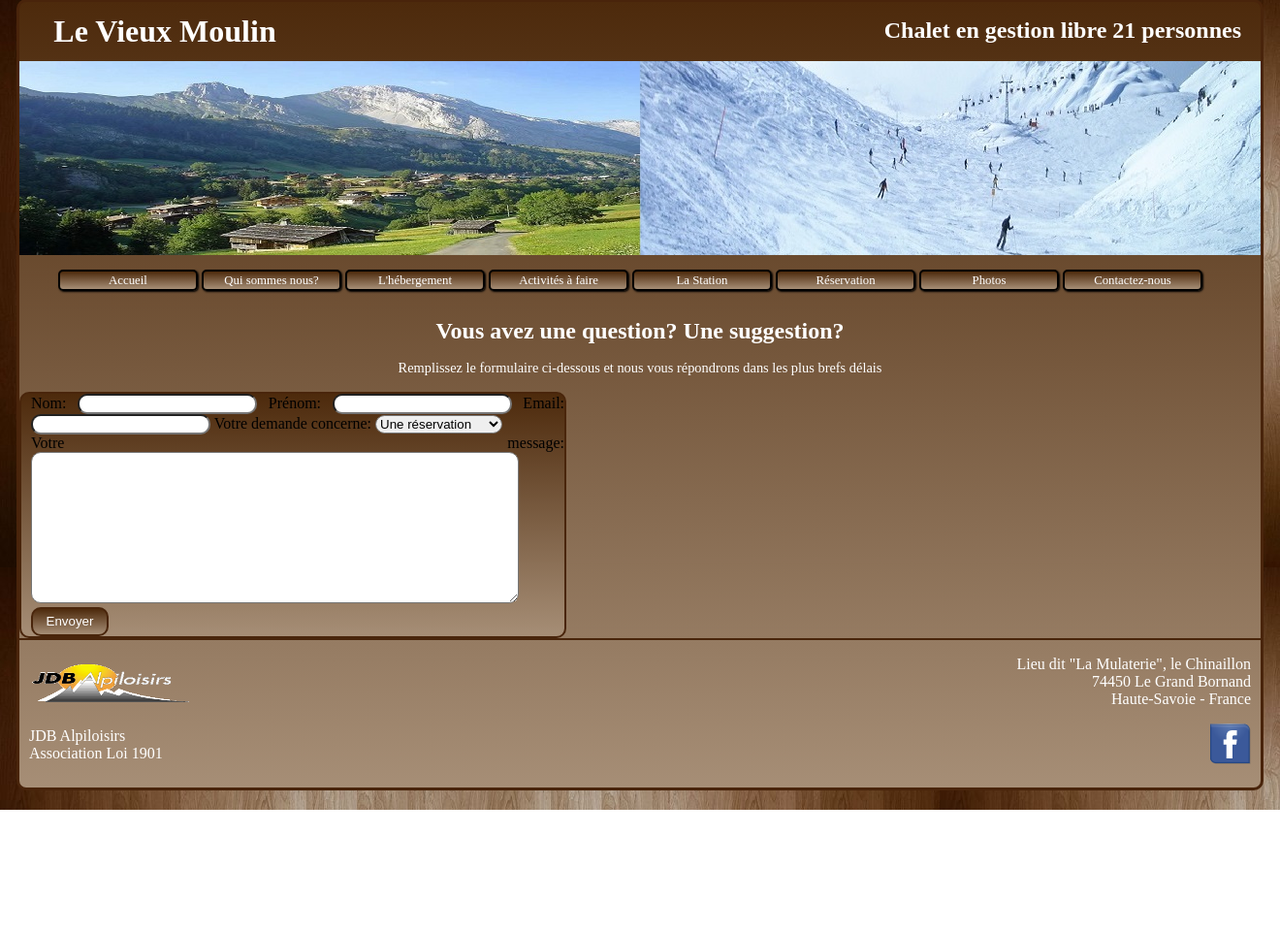
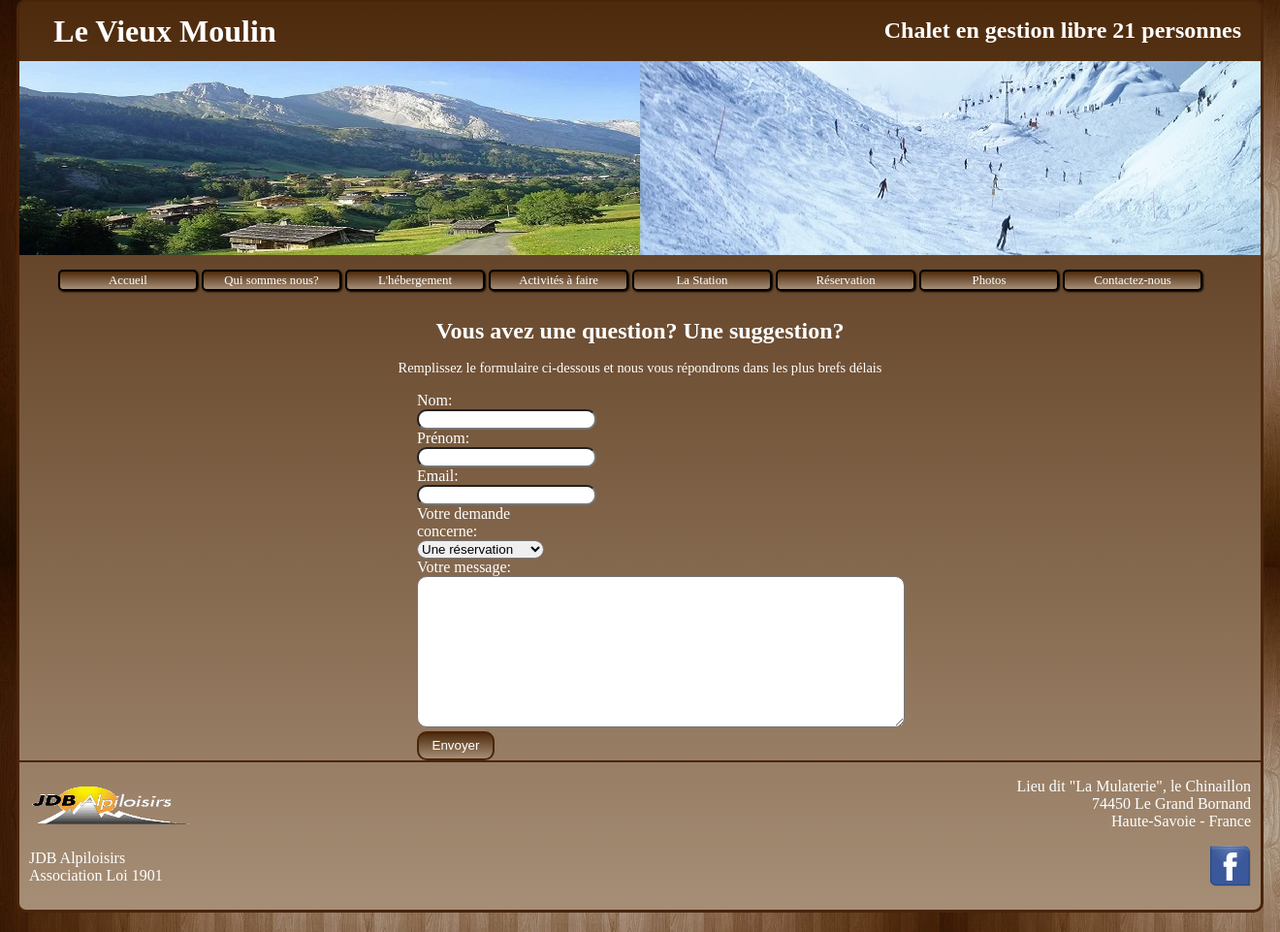
Before and after one commit to cedricbb/site_web_vieux_moulin, a PHP site: page /contact.html in a window 1320 px wide. Shown: the part 21-982 px from the top of the page at 97% size. Before the commit the page ends 856 px from the top, so only its background shows below. Run offline with PHP 8.4, Linux system fonts and the light colour scheme; some web fonts are replaced.

Commit message:
Ajout d'éléments de mise en forme du formulaire

```diff
--- a/style.css
+++ b/style.css
@@ -1,4 +1,3 @@
-
 /*header*/
 header h1
 {
@@ -30,6 +29,8 @@ header
 	width: 1280px;
 	height: 200px;
 }
+
+
 /*body*/
 #wrapper
 {
@@ -173,13 +174,10 @@ aside
 }
 #formulaire
 {
-	background: #49240b;
-	background: linear-gradient( #4d2a0c, #a68e76);
-	border: 2px solid #49250b;
-	border-radius: 10px;
 	padding-left: 10px;
-	text-align: justify;
+	text-align: left;
 	width: 550px;
+    margin-left: 400px;
 }
 #bouton
 {
@@ -191,10 +189,15 @@ aside
 	height: 30px;
 	width: 80px;
 }
-.paragraphe1
+label
 {
+    display: block;
 	color: #FFF;
+    width: 150px;
+    padding: 0 5px 0 0;
+
 }
+
 #nom, #prenom, #email, #demande, #area
 {
 	border-radius: 10px;
@@ -233,6 +236,9 @@ h4
 {
     width: 1000px;
 }
+
+
+
 /*footer*/
 #adresse
 {
@@ -267,6 +273,7 @@ span
     height: 70px;
 }
 
+
 /*font-face*/
 
 @font-face
```
